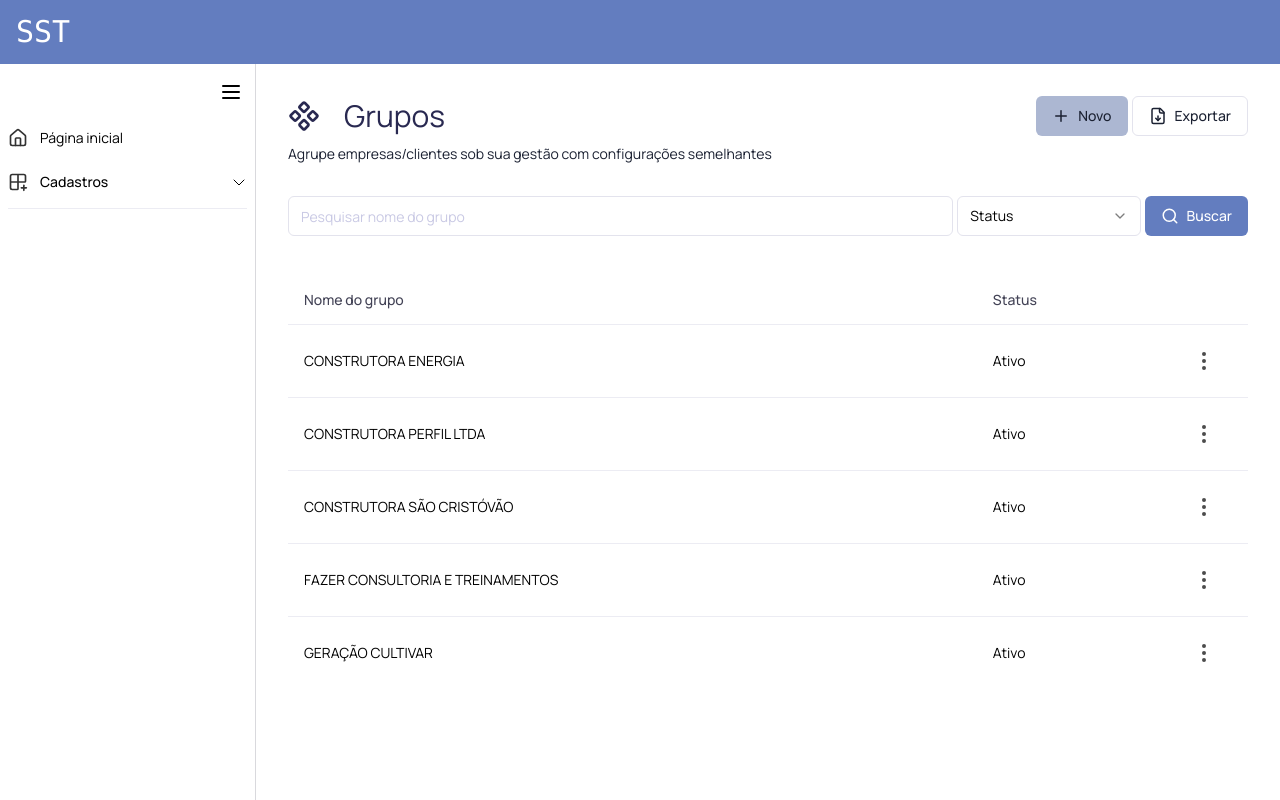
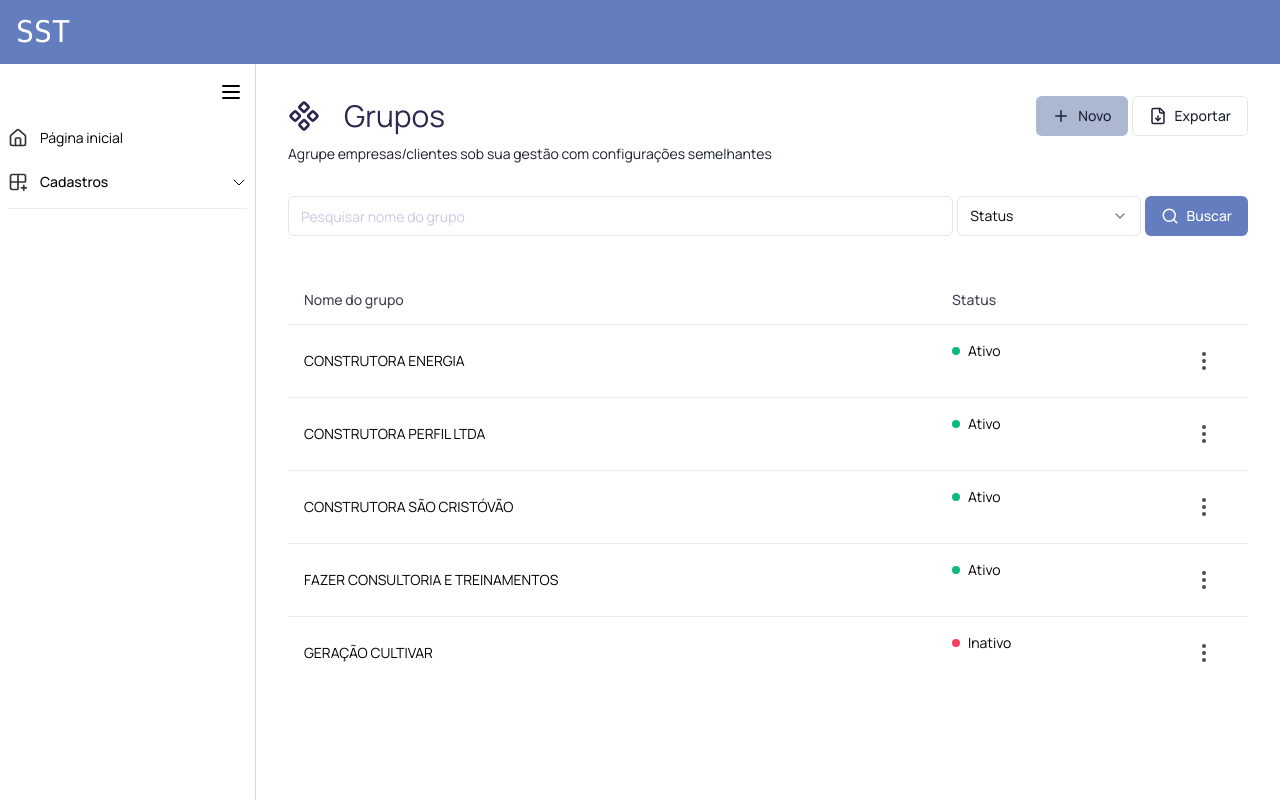
Before and after one commit to silvestr3/sst-web, a Next.js app: page /groups in a window 1280 px wide. Built offline with nearby package versions, Linux system fonts and the light colour scheme.

Commit message:
feat: Add color indication for active and inactive group

```diff
--- a/src/app/(app)/groups/components/GroupListItem.tsx
+++ b/src/app/(app)/groups/components/GroupListItem.tsx
@@ -8,6 +8,7 @@ import {
   DropdownMenuTrigger,
 } from "@/components/ui/dropdown-menu";
 import { TableCell, TableRow } from "@/components/ui/table";
+import { cn } from "@/lib/utils";
 import { EllipsisVertical, Eye, Pencil, Trash2 } from "lucide-react";
 
 interface GroupListItemProps {
@@ -22,7 +23,15 @@ export function GroupListItem({ group }: GroupListItemProps) {
   return (
     <TableRow>
       <TableCell>{group.name}</TableCell>
-      <TableCell>{group.isActive ? "Ativo" : "Inativo"}</TableCell>
+      <TableCell className="flex items-center gap-2">
+        <span
+          className={cn([
+            "w-2 h-2 rounded-full",
+            group.isActive ? "bg-emerald-500" : "bg-rose-500",
+          ])}
+        />
+        <span>{group.isActive ? "Ativo" : "Inativo"}</span>
+      </TableCell>
       <TableCell>
         <DropdownMenu>
           <DropdownMenuTrigger asChild>
--- a/src/app/(app)/groups/page.tsx
+++ b/src/app/(app)/groups/page.tsx
@@ -42,7 +42,7 @@ const groups = [
   {
     id: "5",
     name: "GERAÇÃO CULTIVAR",
-    isActive: true,
+    isActive: false,
   },
 ];
 
@@ -100,7 +100,7 @@ export default function GroupsPage() {
         <TableHeader>
           <TableRow>
             <TableHead className="mr-auto">Nome do grupo</TableHead>
-            <TableHead>Status</TableHead>
+            <TableHead className="w-56">Status</TableHead>
             <TableHead className="w-16 text-right"></TableHead>
           </TableRow>
         </TableHeader>
```
